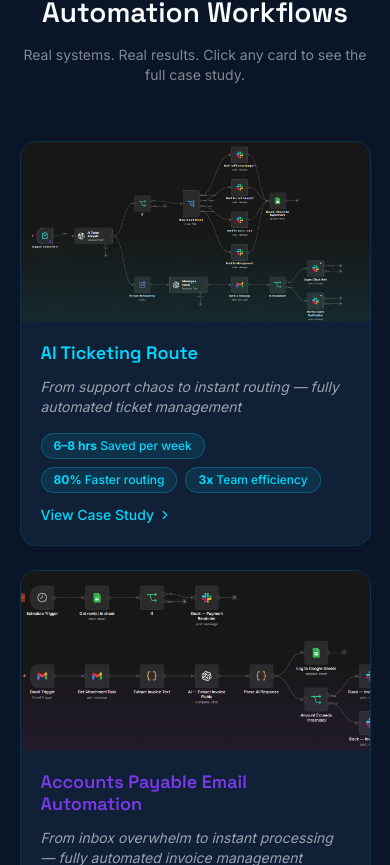
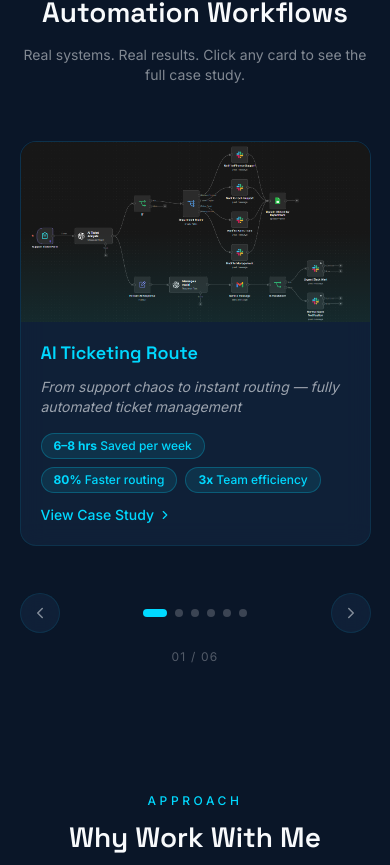
Before and after one commit to SiiiC1/AutomatewithDodge, a Next.js app: page / in a window 390 px wide. Shown: the part 2968-3833 px from the top of the page. Built offline with nearby package versions, Linux system fonts and the light colour scheme.

Commit message:
feat: convert portfolio grid to animated carousel with arrow nav and dot indicators

```diff
--- a/components/sections/Portfolio.tsx
+++ b/components/sections/Portfolio.tsx
@@ -1,16 +1,33 @@
 'use client'
-import { useRef } from 'react'
-import { motion, useInView } from 'framer-motion'
+import { useRef, useState } from 'react'
+import { motion, useInView, AnimatePresence } from 'framer-motion'
+import { ChevronLeft, ChevronRight } from 'lucide-react'
 import { workflows } from '@/data/workflows'
 import { WorkflowCard } from '@/components/ui/WorkflowCard'
 
 export function Portfolio() {
   const ref = useRef<HTMLElement>(null)
   const isInView = useInView(ref, { once: true, margin: '-80px' })
+  const [current, setCurrent] = useState(0)
+  const [direction, setDirection] = useState(0)
+
+  const total = workflows.length
+
+  function go(next: number) {
+    const clamped = (next + total) % total
+    setDirection(next > current ? 1 : -1)
+    setCurrent(clamped)
+  }
+
+  const variants = {
+    enter: (dir: number) => ({ x: dir > 0 ? 80 : -80, opacity: 0 }),
+    center: { x: 0, opacity: 1 },
+    exit: (dir: number) => ({ x: dir > 0 ? -80 : 80, opacity: 0 }),
+  }
 
   return (
     <section id="work" ref={ref} className="section-padding">
-      <div className="max-w-6xl mx-auto">
+      <div className="max-w-3xl mx-auto">
         {/* Header */}
         <motion.div
           className="text-center mb-14"
@@ -27,20 +44,73 @@ export function Portfolio() {
           </p>
         </motion.div>
 
-        {/* Grid */}
-        <div className="grid grid-cols-1 md:grid-cols-2 gap-6">
-          {workflows.map((workflow, i) => (
+        {/* Carousel */}
         <motion.div
-              key={workflow.id}
-              className="h-full"
           initial={{ opacity: 0, y: 30 }}
           animate={isInView ? { opacity: 1, y: 0 } : {}}
-              transition={{ duration: 0.5, delay: i * 0.1 }}
+          transition={{ duration: 0.5, delay: 0.2 }}
         >
-              <WorkflowCard workflow={workflow} />
+          {/* Card area */}
+          <div className="relative overflow-hidden" style={{ minHeight: '420px' }}>
+            <AnimatePresence custom={direction} mode="wait">
+              <motion.div
+                key={current}
+                custom={direction}
+                variants={variants}
+                initial="enter"
+                animate="center"
+                exit="exit"
+                transition={{ duration: 0.35, ease: [0.32, 0.72, 0, 1] }}
+                className="w-full"
+              >
+                <WorkflowCard workflow={workflows[current]} />
               </motion.div>
+            </AnimatePresence>
+          </div>
+
+          {/* Controls */}
+          <div className="flex items-center justify-between mt-8">
+            {/* Prev */}
+            <button
+              onClick={() => go(current - 1)}
+              className="w-10 h-10 flex items-center justify-center rounded-full glass text-light/50 hover:text-light transition-colors"
+              aria-label="Previous"
+            >
+              <ChevronLeft size={18} />
+            </button>
+
+            {/* Dots */}
+            <div className="flex items-center gap-2">
+              {workflows.map((w, i) => (
+                <button
+                  key={w.id}
+                  onClick={() => go(i)}
+                  aria-label={`Go to slide ${i + 1}`}
+                  className="rounded-full transition-all duration-300"
+                  style={{
+                    width: i === current ? '24px' : '8px',
+                    height: '8px',
+                    backgroundColor: i === current ? w.accentColor : 'rgba(255,255,255,0.2)',
+                  }}
+                />
               ))}
             </div>
+
+            {/* Next */}
+            <button
+              onClick={() => go(current + 1)}
+              className="w-10 h-10 flex items-center justify-center rounded-full glass text-light/50 hover:text-light transition-colors"
+              aria-label="Next"
+            >
+              <ChevronRight size={18} />
+            </button>
+          </div>
+
+          {/* Counter */}
+          <p className="text-center text-xs text-light/30 mt-4 tracking-widest">
+            {String(current + 1).padStart(2, '0')} / {String(total).padStart(2, '0')}
+          </p>
+        </motion.div>
       </div>
     </section>
   )
```
Lines whose indentation alone changed are shown as unchanged.
